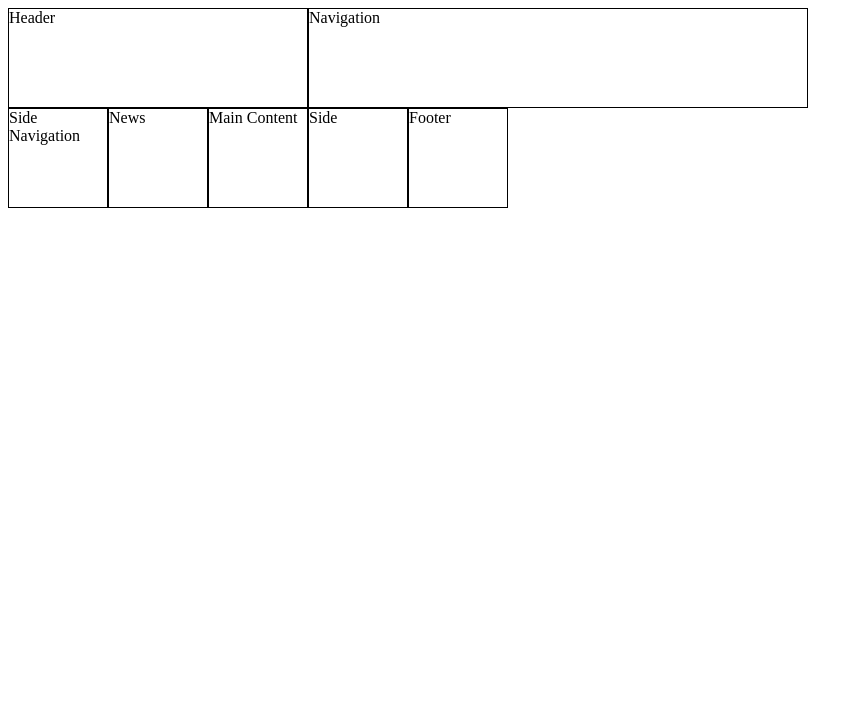
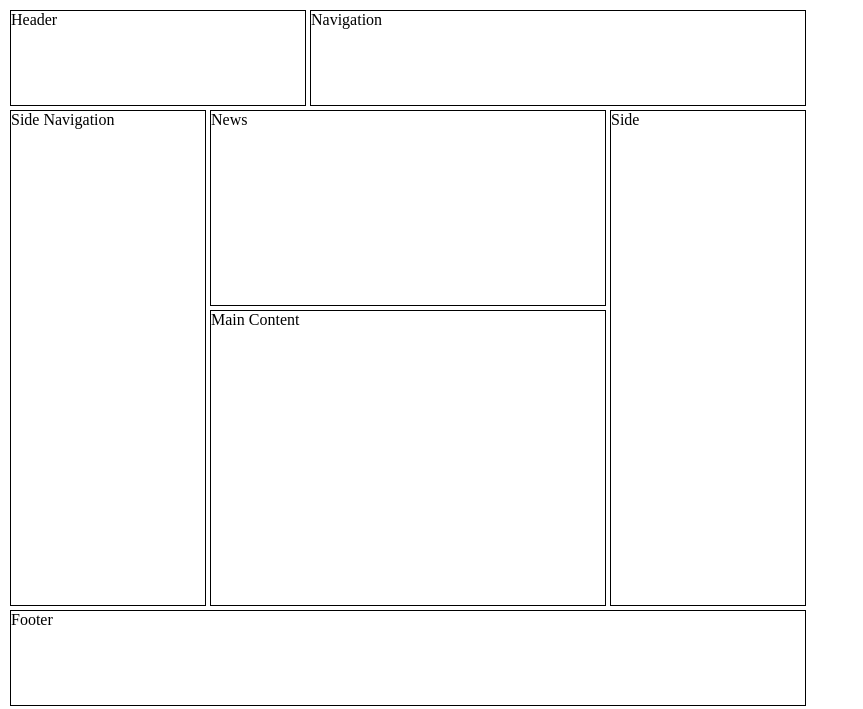
Before and after one commit to YGMS-yukkuri/Gorin_Test, a plain HTML site: page 技能五輪テスト/B1/index.html in a window 1280 px wide. Shown: the whole page, without its empty margins (0-863 px from the left). Drawn offline with Linux system fonts and the light colour scheme.

Commit message:
B1の完成

```diff
--- a/技能五輪テスト/B1/style.css
+++ b/技能五輪テスト/B1/style.css
@@ -5,10 +5,33 @@
 }
 .grid div {
     border: 1px black solid;
+    margin: 2px;
 }
 .header {
     grid-column: 1/4;
+    grid-row: 1/2;
 }
 .nav {
     grid-column: 4/9;
+    grid-row: 1/2;
 }
+.side-nav {
+    grid-column: 1/3;
+    grid-row: 2/7;
+}
+.news {
+    grid-column: 3/7;
+    grid-row: 2/4;
+}
+.main {
+    grid-column: 3/7;
+    grid-row: 4/7;
+}
+.side {
+    grid-column: 7/9;
+    grid-row: 2/7;
+}
+.footer {
+    grid-column: 1/9;
+    grid-row: 7/8;
+}
```
